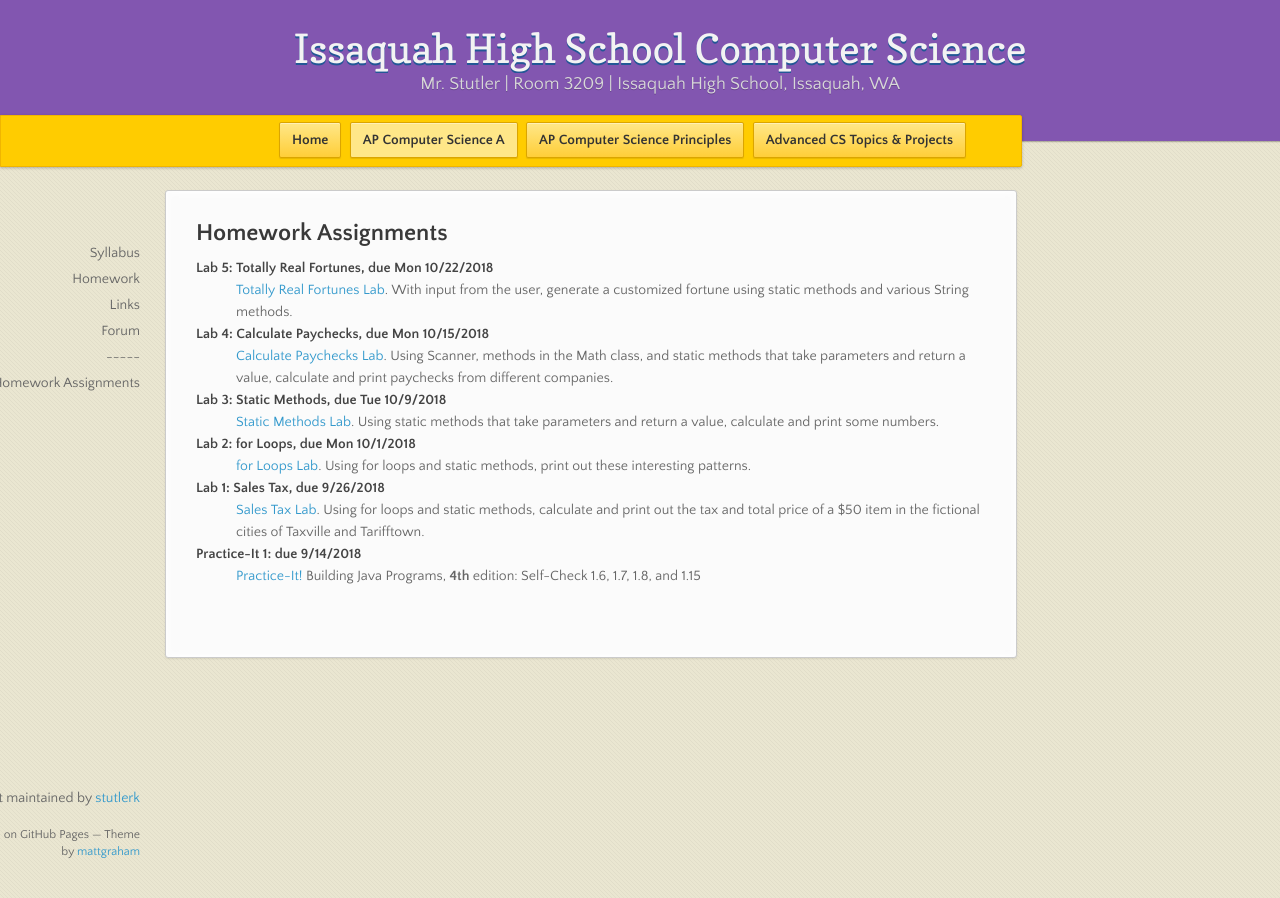
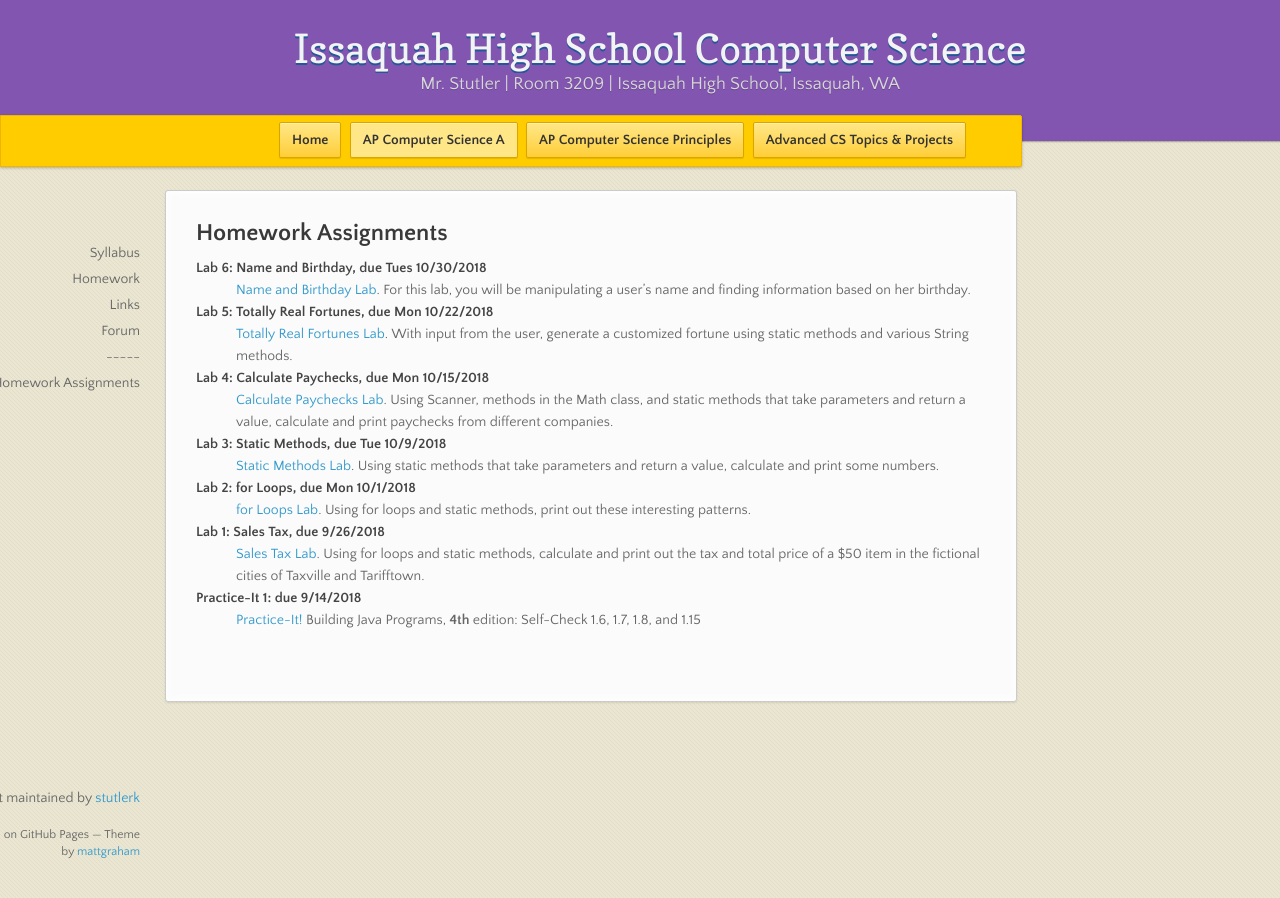
Before and after one commit to stutlerk/ihs-website, a Jekyll site: the page built from _apcsa/homework.html, in a window 1280 px wide. Built offline with Jekyll 4.4.1, drawn with Linux system fonts in a browser that asks for light colours; nearby versions of some CDN libraries.

Commit message:
Update homework.html

```diff
--- a/_apcsa/homework.html
+++ b/_apcsa/homework.html
@@ -6,6 +6,9 @@ layout: course
 <section>
 <h2>Homework Assignments</h2>
   <dl>
+    <dt>Lab 6: Name and Birthday, due Tues 10/30/2018</dt>
+    <dd><a href="https://issaquahwednet-my.sharepoint.com/:w:/g/personal/stutlerk_issaquah_wednet_edu/EYM9yL3a2NlLgdexmrOuMw0Blz7OBiXjKEiHoR92kP8-8g?e=HWrsSc" target="_blank">Name and Birthday Lab</a>. For this lab, you will be manipulating a user’s name and finding information based on her birthday.</dd>
+
     <dt>Lab 5: Totally Real Fortunes, due Mon 10/22/2018</dt>
     <dd><a href="https://issaquahwednet-my.sharepoint.com/:w:/g/personal/stutlerk_issaquah_wednet_edu/EVmU_RCbBNBLmrDhTaT2u6YBGJ7puQimC87l0FGs4SVJ7A?e=zDqeRM" target="_blank">Totally Real Fortunes Lab</a>. With input from the user, generate a customized fortune using static methods and various String methods.</dd>
 
```
